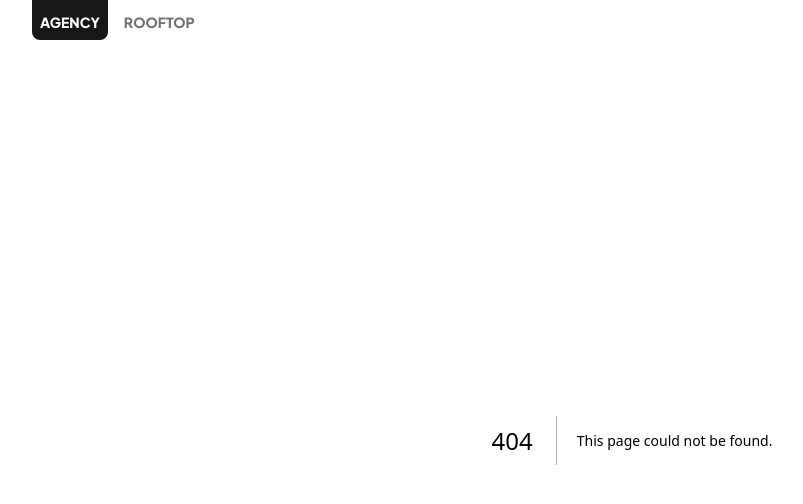
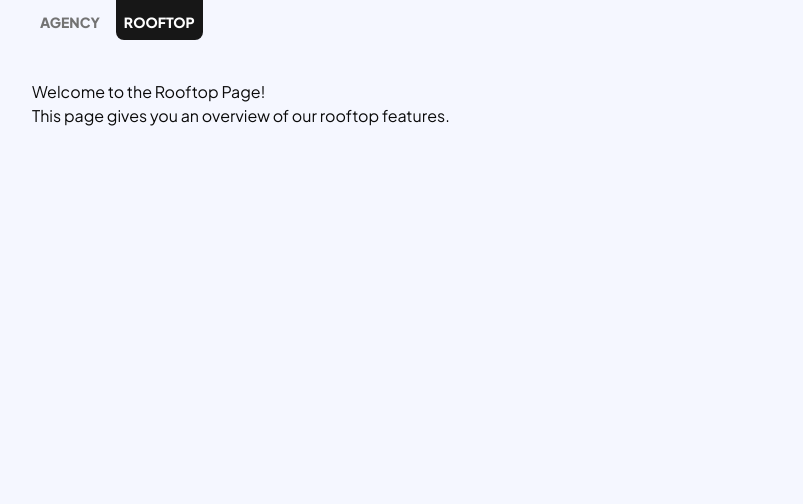
Before and after one commit to dolphin-in-cali-dev/dolphin-in-cali, a Next.js app: page /rooftop in a window 1280 px wide. Before the commit this address had no page. Shown: the top 504 px of the page, without its empty margins (8-811 px from the left). Built offline with nearby package versions, Linux system fonts and the light colour scheme.

Commit message:
add: Empty page for Rooftop project

```diff
--- a/app/components/GlobalTabs.tsx
+++ b/app/components/GlobalTabs.tsx
@@ -1,17 +1,34 @@
+'use client';
+
 import Link from 'next/link';
+import { usePathname } from 'next/navigation';
+
+import { cn } from '@/lib/utils';
 
 const GlobalTabs = () => {
+  const pathname = usePathname();
+  const isRooftop = pathname.split('/')?.[1] === 'rooftop';
+
   return (
     <header className="mx-auto flex w-full max-w-[1440px] gap-x-2 px-10">
       <Link
         href="/"
-        className="rounded-b-lg bg-neutral-900 px-2 pb-2 pt-3 text-sm font-extrabold text-white"
+        className={cn(
+          'rounded-b-lg px-2 pb-2 pt-3 text-sm font-extrabold',
+          isRooftop ? 'text-neutral-500' : 'bg-neutral-900 text-white',
+        )}
       >
         AGENCY
       </Link>
-      <div className="cursor-pointer px-2 pb-2 pt-3 text-sm font-extrabold text-neutral-500">
+      <Link
+        href="/rooftop"
+        className={cn(
+          'rounded-b-lg px-2 pb-2 pt-3 text-sm font-extrabold',
+          isRooftop ? 'bg-neutral-900 text-white' : 'text-neutral-500',
+        )}
+      >
         ROOFTOP
-      </div>
+      </Link>
     </header>
   );
 };
--- /dev/null
+++ b/app/rooftop/page.tsx
@@ -0,0 +1,10 @@
+const RoofTopPage = () => {
+  return (
+    <main className="mx-auto max-w-[1440px] px-10 pb-20 pt-10">
+      Welcome to the Rooftop Page!
+      <p>This page gives you an overview of our rooftop features.</p>
+    </main>
+  );
+};
+
+export default RoofTopPage;
```
